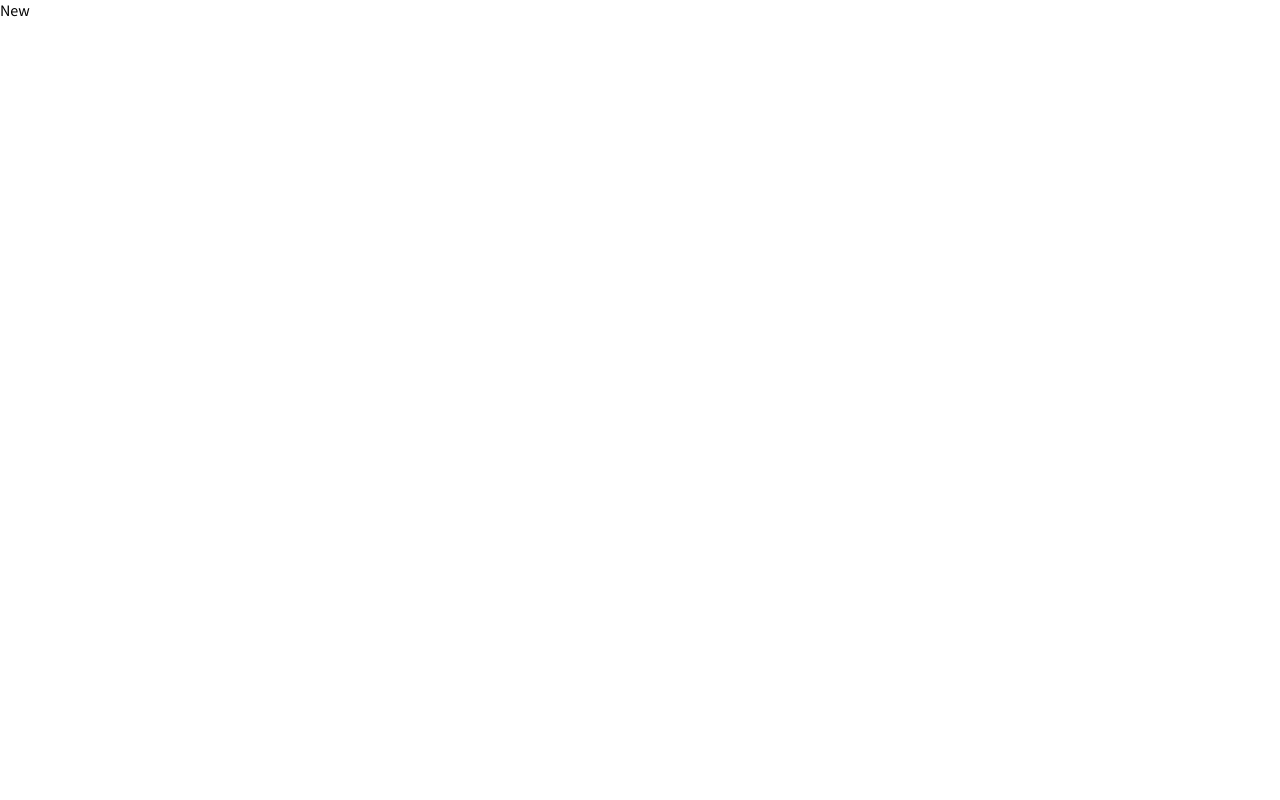
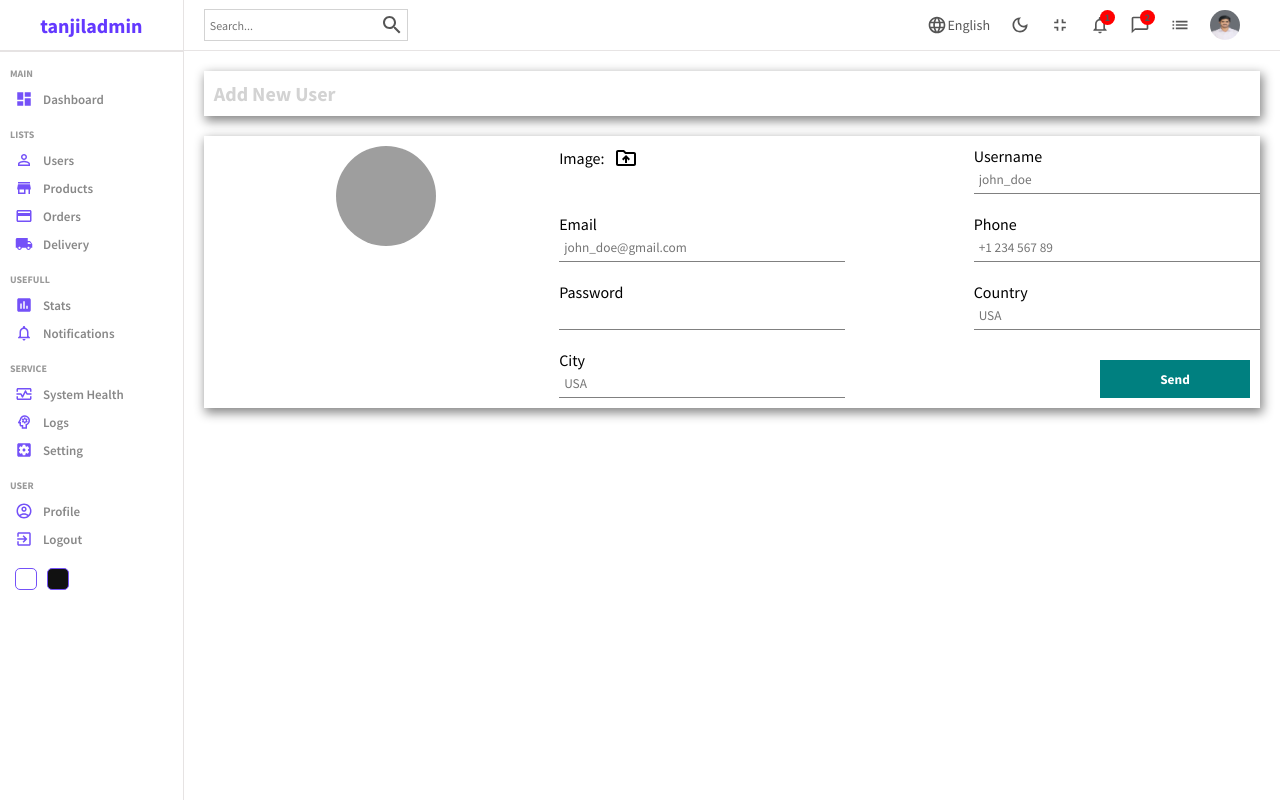
Before and after one commit to tanjil14/admin_dashboard, a React (Create React App) app: page /users/new in a window 1280 px wide. Built offline with nearby package versions, Linux system fonts and the light colour scheme; grey boxes are pictures that could not be loaded.

Commit message:
creating new upload form

```diff
--- a/src/App.js
+++ b/src/App.js
@@ -1,10 +1,10 @@
-
 import { BrowserRouter, Route, Routes } from "react-router-dom";
+import { productInputs, userInputs } from "./formData.js";
 import Home from "./pages/home/Home.jsx";
+import List from "./pages/list/List.jsx";
 import Login from "./pages/login/Login.jsx";
-import List from "./pages/list/List.jsx";
+import New from "./pages/new/New.jsx";
 import Single from "./pages/single/Single.jsx";
-import New from "./pages/new/New.jsx";
 
 function App() {
   return (
@@ -14,14 +14,22 @@
           <Route index element={<Home />} />
           <Route path="login" element={<Login />} />
           <Route path="users">
-            <Route index element={<List/>}/>
-            <Route path=":userId" element={<Single/>}/>
-            <Route path="new" element={<New/>}/>
+            <Route index element={<List />} />
+            <Route path=":userId" element={<Single />} />
+            <Route
+              path="new"
+              element={<New inputData={userInputs} title="Add New User" />}
+            />
           </Route>
           <Route path="products">
-            <Route index element={<List/>}/>
-            <Route path=":productId" element={<Single/>}/>
-            <Route path="new" element={<New/>}/>
+            <Route index element={<List />} />
+            <Route path=":productId" element={<Single />} />
+            <Route
+              path="new"
+              element={
+                <New inputData={productInputs} title="Add New Product" />
+              }
+            />
           </Route>
         </Route>
       </Routes>
--- /dev/null
+++ b/src/formData.js
@@ -0,0 +1,148 @@
+export const userInputs = [
+  {
+    id: "username",
+    label: "Username",
+    type: "text",
+    placeholder: "john_doe",
+  },
+  {
+    id: "email",
+    label: "Email",
+    type: "email",
+    placeholder: "john_doe@gmail.com",
+  },
+  {
+    id: "phone",
+    label: "Phone",
+    type: "text",
+    placeholder: "+1 234 567 89",
+  },
+  {
+    id: "password",
+    label: "Password",
+    type: "password",
+  },
+  {
+    id: "country",
+    label: "Country",
+    type: "text",
+    placeholder: "USA",
+  },
+  {
+    id: "city",
+    label: "City",
+    type: "text",
+    placeholder: "USA",
+  },
+];
+
+export const productInputs = [
+  {
+    id: 1,
+    label: "Title",
+    type: "text",
+    placeholder: "Apple Macbook Pro",
+  },
+  {
+    id: 2,
+    label: "Description",
+    type: "text",
+    placeholder: "Description",
+  },
+  {
+    id: 3,
+    label: "Category",
+    type: "text",
+    placeholder: "Computers",
+  },
+  {
+    id: 4,
+    label: "Price",
+    type: "text",
+    placeholder: "100",
+  },
+  {
+    id: 5,
+    label: "Stock",
+    type: "text",
+    placeholder: "in stock",
+  },
+];
+
+export const hotelInputs = [
+  {
+    id: "name",
+    label: "Name",
+    type: "text",
+    placeholder: "My Hotel",
+  },
+  {
+    id: "type",
+    label: "Type",
+    type: "text",
+    placeholder: "hotel",
+  },
+  {
+    id: "city",
+    label: "City",
+    type: "text",
+    placeholder: "New York",
+  },
+  {
+    id: "address",
+    label: "Address",
+    type: "text",
+    placeholder: "elton st, 216",
+  },
+  {
+    id: "distance",
+    label: "Distance from City Center",
+    type: "text",
+    placeholder: "500",
+  },
+  {
+    id: "title",
+    label: "Title",
+    type: "text",
+    placeholder: "The best Hotel",
+  },
+  {
+    id: "desc",
+    label: "Description",
+    type: "text",
+    placeholder: "description",
+  },
+  {
+    id: "cheapestPrice",
+    label: "Price",
+    type: "text",
+    placeholder: "100",
+  },
+];
+
+export const roomInputs = [
+  {
+    id: "title",
+    label: "Title",
+    type: "text",
+    placeholder: "2 bed room",
+  },
+  {
+    id: "desc",
+    label: "Description",
+    type: "text",
+    placeholder: "King size bed, 1 bathroom",
+  },
+  {
+    id: "price",
+    label: "Price",
+    type: "number",
+    placeholder: "100",
+  },
+  {
+    id: "maxPeople",
+    label: "Max People",
+    type: "number",
+    placeholder: "2",
+  },
+];
--- a/src/pages/new/New.jsx
+++ b/src/pages/new/New.jsx
@@ -1,11 +1,61 @@
+import { DriveFolderUploadOutlined } from "@mui/icons-material";
+import { useState } from "react";
+import Navbar from "../../components/navbar/Navbar";
+import Sidebar from "../../components/sidebar/Sidebar";
 import "./new.scss";
+const New = ({ inputData, title }) => {
+  const [file, setFile] = useState("");
 
-const New = () => {
-    return (
-        <div>
-            New
+  return (
+    <div className="new">
+      <Sidebar />
+      <div className="newContainer">
+        <Navbar />
+        <div className="top">
+          <h1>{title}</h1>
         </div>
-    );
+        <div className="bottom">
+          <div className="left">
+            <img
+              src={
+                file
+                  ? URL.createObjectURL(file)
+                  : "https://icon-library.com/images/no-image-icon/no-image-icon-0.jpg"
+              }
+              alt=""
+            />
+          </div>
+          <div className="right">
+            <form>
+              <div className="formInput">
+                <label htmlFor="file">
+                  Image: <DriveFolderUploadOutlined className="icon" />
+                </label>
+                <input
+                  onChange={(e) => setFile(e.target.files[0])}
+                  type="file"
+                  id="file"
+                  style={{ display: "none" }}
+                />
+              </div>
+              {inputData.map((data) => (
+                <div className="formInput" key={data.id}>
+                  <label htmlFor={data.id}>{data.label}</label>
+                  <input
+                    type={data.type}
+                    placeholder={data.placeholder}
+                    id={data.id}
+                  />
+                </div>
+              ))}
+
+              <button>Send</button>
+            </form>
+          </div>
+        </div>
+      </div>
+    </div>
+  );
 };
 
 export default New;
--- a/src/pages/new/new.scss
+++ b/src/pages/new/new.scss
@@ -0,0 +1,72 @@
+.new {
+  display: flex;
+  width: 100%;
+  .newContainer {
+    flex: 6;
+
+    .top,
+    .bottom {
+      -webkit-box-shadow: 2px 4px 10px 1px rgba(0, 0, 0, 0.47);
+      box-shadow: 2px 4px 10px 1px rgba(0, 0, 0, 0.47);
+      padding: 10px;
+      margin: 20px;
+      display: flex;
+
+      h1 {
+        color: lightgray;
+        font-size: 20px;
+      }
+      .left {
+        flex: 1;
+        text-align: center;
+        img {
+          width: 100px;
+          height: 100px;
+          border-radius: 50%;
+          object-fit: cover;
+        }
+      }
+      .right {
+        flex: 2;
+
+        form{
+            display: flex;
+            flex-wrap: wrap;
+            gap: 20px;
+            justify-content: space-between;
+
+            .formInput{
+                width: 40%;
+
+                label{
+                    display: flex;
+                    align-items: center;
+                    gap: 10px;
+
+                    .icon{
+                        cursor: pointer;
+                    }
+                }
+                input{
+                    width: 100%;
+                    padding: 5px;
+                    border: none;
+                    border-bottom: 1px solid gray;
+                    outline: none;
+                }
+            }
+            button{
+                width: 150px;
+                padding: 10px;
+                border: none;
+                background-color: teal;
+                color: white;
+                font-weight: bold;
+                cursor: pointer;
+                margin-top: 10px;
+            }
+        }
+      }
+    }
+  }
+}
```
